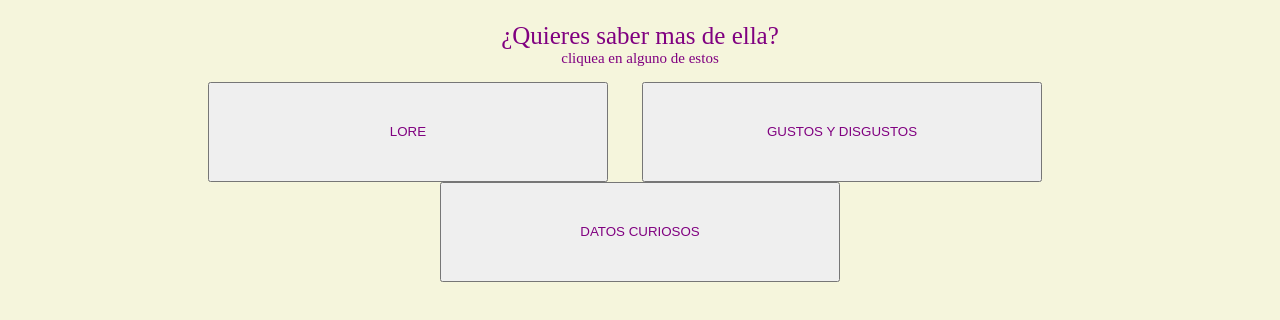
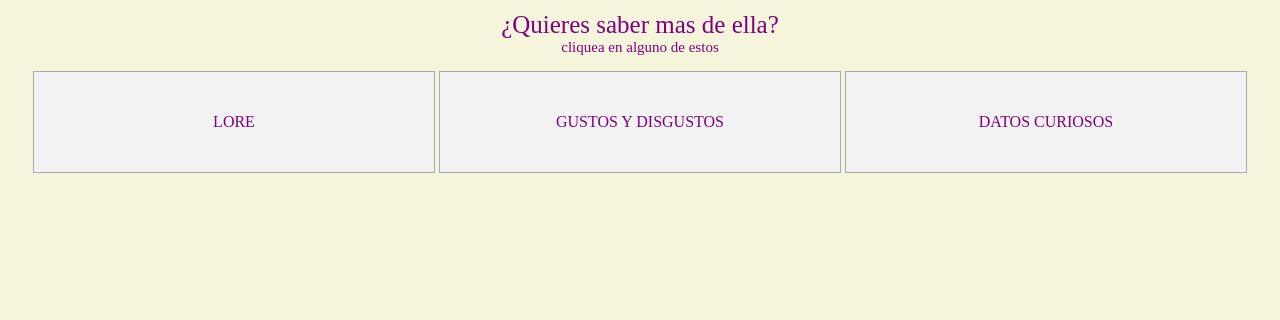
Before and after one commit to oseps15/Amor-Blog, a plain HTML site: page index.html in a window 1280 px wide. Shown: the part 716-1036 px from the top of the page. Before the commit the page ends 1006 px from the top, so only its background shows below. Drawn offline with Linux system fonts and the light colour scheme.

Commit message:
Update index.html

```diff
--- a/index.html
+++ b/index.html
@@ -8,7 +8,6 @@
 
 <body style="background-color:beige;">
     <p Style= "font-size: 10px; color: beige;">Practica de programacion
-       <br>Encargo por:Flavia
        <br>Creado por:Seba
     </p>
     <H1 Style="text-align: Center; font-size: 70px; color:purple;">❣TE PRESENTO A MI AMADA❣</H1>
@@ -18,24 +17,41 @@
     <p style="font-size: 25px; margin-top: 0%; margin-bottom: 0%;">¿Quieres saber mas de ella?</p>
     <p style="font-size: 15px; margin-top: 0%;">cliquea en alguno de estos</p>
          </div>
-<div style="text-align: center;">
-    <div style="display:inline-block;margin-right: 30px;">
-        <Button style="height: 100px; width: 400px;color: purple;"><!--este div es para el lore-->
-            <span>LORE</span>
-        </Button>
-    </div>
-     <div style="display:inline-block;margin-right: 30px;">
-        <Button style="height: 100px; width: 400px; color: purple;"><!--este div es para sus gustos y disgustos-->
-            <span>GUSTOS Y DISGUSTOS</span>
-        </Button>
-    </div>
-     <div style="display:inline-block">
-        <button style="height: 100px; width: 400px;color: purple;"><!--este div es para cosas curiosas-->
-            <span>DATOS CURIOSOS</span>
-        </Button>
-    </div>
- </div>
 
+        <div style="text-align: center;">
+            <details style="display: inline-block;">
+                <summary style="height:100px; width:400px; color:purple; background:#f2f2f2; border:1px solid #aaa; display:flex; justify-content:center; align-items:center; cursor:pointer;">
+                    LORE
+                </summary>
+                    <div>
+                        <h1 style="color: purple; margin-bottom: 25px;">Nacimiento</h1>
+                            <p style="font-size: 20px; margin-bottom: 50px;">Nació en el campo donde vivió hasta los 10 años; después de ello se mudó a Lima, Perú, donde su personalidad extrovertida, habladora, curiosa e infantil le generó problemas para socializar; por lo mismo, cambió para ser más seria y reservada, pero a los 12/13 años cambió su mentalidad, dándose cuenta de que no necesitaba complacer a otras personas. Un tiempo después de ello, fue cambiada de escuela por una bromitititita, pero incluso después de eso siguió siendo considerada una chica popular en la escuela, apareciendo en portadas de las páginas escolares.</p>
+                        <h1 style="color: purple; margin-bottom: 25px;">Secundaria</h1>
+                            <p style="font-size: 20px; margin-bottom: 50px;">Al pasar a la secundaria, conoció a Mateo, un exnovio problemático que le causó muchos problemas, dejándole secuelas que sanaría gracias a amigos, familiares y un tiempo de terapia. Buscando dónde encajar, se encontró relacionándose con grupos que no se acoplaban con su personalidad; por lo mismo, se consideraba a ella misma inmadura, hasta que se encontró con su ahora mejor amiga (Camila), empezando a salir con ella y con su grupo de amigas (Luciel, Alesandra y Samira), pudiendo encajar sin sentirse mal.</p>
+                        <h1 style="color: purple; margin-bottom: 25px;">Actualidad</h1>
+                            <p style="font-size: 20px;">En 2024 conocería a Seba, como era conocido en ese momento, Oseps, gracias a un grupo de amigos de Discord, convirtiéndose en su novia en 2025 después de pasar diversas cosas. Actualmente está cursando su quinto ciclo de la universidad de UPC en la facultad de Psicología, además de estudiar inglés y francés.</p>
+                    </div>
+            </details>
+
+            <details style="display: inline-block;">
+                <summary style="height:100px; width:400px; color:purple; background:#f2f2f2; border:1px solid #aaa; display:flex; justify-content:center; align-items:center; cursor:pointer;">
+                    GUSTOS Y DISGUSTOS
+                </summary>
+            </details>
+
+            <details style="display: inline-block;">
+                <summary style="height:100px; width:400px; color:purple; background:#f2f2f2; border:1px solid #aaa; display:flex; justify-content:center; align-items:center; cursor:pointer;">
+                    DATOS CURIOSOS
+                </summary>
+                    <h1> </h1>
+                        <p> </p>
+                    <h1> </h1>
+
+            </details>
+        </div>
+        <div>
+            <h1 style="color: beige; font-size: 50px; margin-bottom: 0px;">Carta del 21.....</h1><p style="color: beige;font-size: 20px;margin-top: 0px;">Flavia, quiero dedicarte estas palabras porque te amo y quiero que lo sepas, quiero que sepas que eres la razon de porque me levanto todos los dias, quiero que sepas que sin ti a mi lado la vida dejaria de tener sentido para mi, quiero que sepas que aunque solo llevemos un mes yo estoy seguro de que quiero formar una vida contigo, no podria aceptar otra cosa que no seas tu en mi vida, con todo y tus locuras me mueves a diario me alimentas con solo una pequeña sonrisa, eres el motor de mi corazon, te amo flavia tu eres la unica que puede lograr que un idiota como yo se ponga a escribir algo sentimental, porque antes de ti nada tenia sentido, te adoro y quiero adorarte toda la vida e incluso cuando estemos en el mas alla juntos, porque si no es contigo no me interesa el cielo</p>
+        </div>
 </body>
 
 
```
